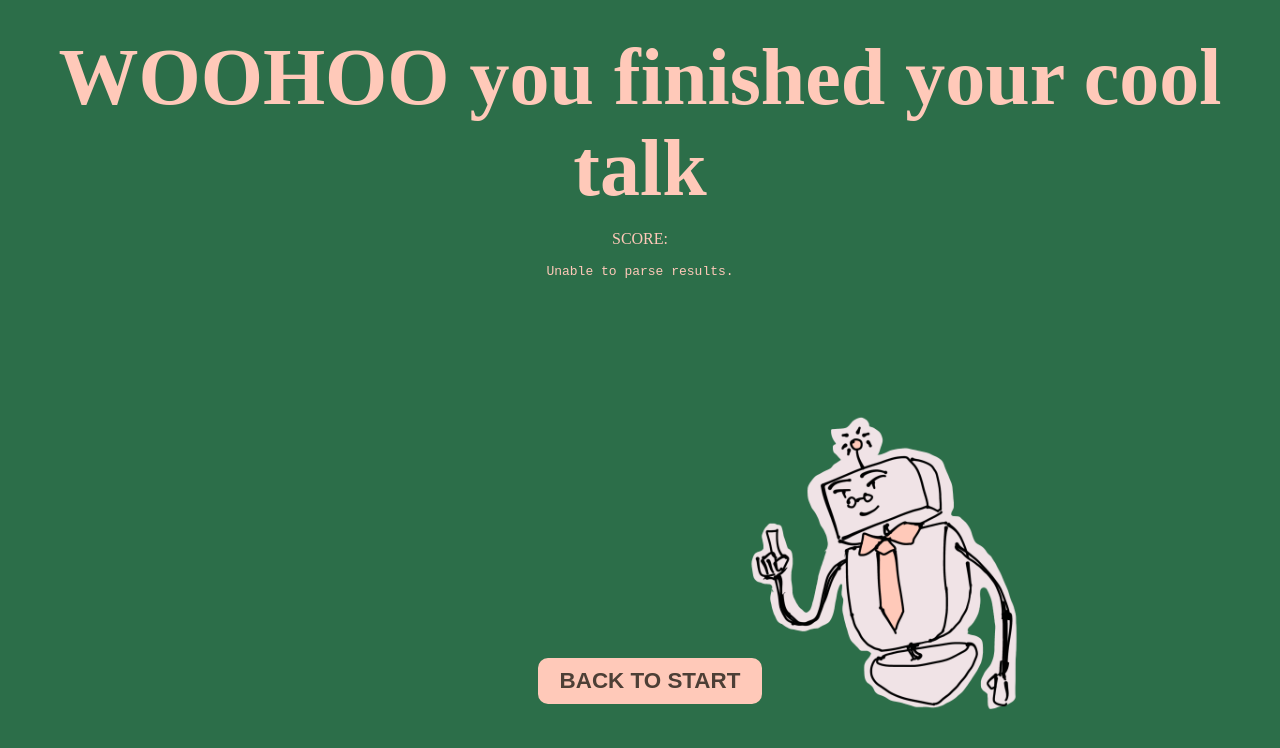
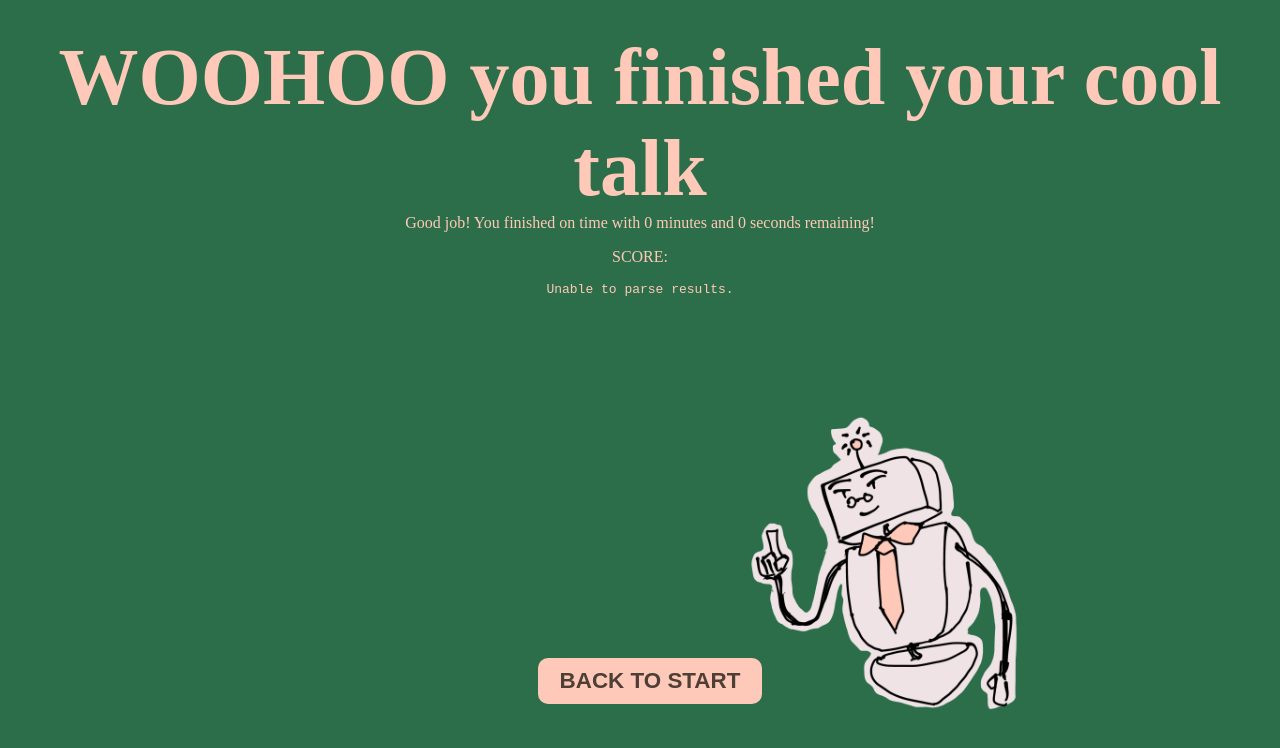
Before and after one commit to happicatalpa/nwhacks-2026, a React (Vite) app in the folder frontend/: page /results in a window 1280 px wide. Shown: the top 748 px of the page. Built offline with nearby package versions, Linux system fonts and the light colour scheme.

Commit message:
added timer summary

```diff
--- a/frontend/src/App.jsx
+++ b/frontend/src/App.jsx
@@ -25,8 +25,8 @@ function App() {
         <Routes>
         <Route path="/" element={<Home />} />          {/* Home page */}
         <Route path="/setup" element={<Setup setScript={setScript} setTimeLimitSeconds={setTimeLimitSeconds} />} />    {/* About page */}
-        <Route path="/present" element={<Presenting setTranscript={setTranscript} timeLimitSeconds={timeLimitSeconds} setCurrentSeconds={setCurrentSeconds}/>} />    {/* About page */}
-        <Route path="/results" element={<Results script={script} transcript={transcript}/>} />    {/* About page */}
+        <Route path="/present" element={<Presenting setTranscript={setTranscript} timeLimitSeconds={timeLimitSeconds} currentSeconds={currentSeconds} setCurrentSeconds={setCurrentSeconds}/>} />    {/* About page */}
+        <Route path="/results" element={<Results script={script} transcript={transcript} currentSeconds={currentSeconds} timeLimit={timeLimitSeconds}/>} />    {/* About page */}
 
         </Routes>
     </BrowserRouter>
--- a/frontend/src/components/Timer.jsx
+++ b/frontend/src/components/Timer.jsx
@@ -1,12 +1,11 @@
 import { useState, useEffect } from "react";
 
-export default function Timer({ start = 60, setCurrentSeconds }) {
+export default function Timer({ start = 60, currentSeconds, setCurrentSeconds }) {
     const [timeLeft, setTimeLeft] = useState(start);
     const [isOvertime, setIsOvertime] = useState(false);
     const [textColor, setTextColor] = useState("white");
 
     useEffect(() => {
-        setCurrentSeconds((t) => t - 1);
         if (timeLeft <= 0) {
             setIsOvertime(true);
             return;
@@ -18,6 +17,15 @@ export default function Timer({ start = 60, setCurrentSeconds }) {
 
         return () => clearInterval(intervalId);
     }, [timeLeft]);
+
+    useEffect(() => {
+
+        const intervalId = setInterval(() => {
+            setCurrentSeconds((t) => t + 1);
+        }, 1000);
+
+        return () => clearInterval(intervalId);
+    }, [currentSeconds]);
 
     // Format timeLeft seconds into MM:SS
     const formatTime = (seconds) => {
--- /dev/null
+++ b/frontend/src/features/score/TimeScore.jsx
@@ -0,0 +1,24 @@
+export default function TimeScore ({ timeLimit, currentTime }) {
+    console.log("time limit:", timeLimit);
+    console.log("current time: ", currentTime);
+    if (currentTime <= timeLimit) {
+        const leftoverTimeSeconds = timeLimit - currentTime;
+        const leftoverTimeFormatted = formatTime(leftoverTimeSeconds);
+        return (<div>{`Good job! You finished on time with ${leftoverTimeFormatted} remaining!`}</div>)
+
+    }
+    else {
+        const overtimeSeconds = currentTime - timeLimit;
+        const overtimeFormatted = formatTime(overtimeSeconds);
+        return (<div>{`Uh oh! You went over the alloted time by ${overtimeFormatted}!`}</div>)
+    }
+
+
+}
+
+export function formatTime(timeSeconds) {
+  const minutes = Math.floor(timeSeconds / 60);
+  const seconds = timeSeconds % 60;
+
+  return `${minutes} minute${minutes !== 1 ? "s" : ""} and ${seconds} second${seconds !== 1 ? "s" : ""}`;
+}
--- a/frontend/src/pages/presenting.jsx
+++ b/frontend/src/pages/presenting.jsx
@@ -6,18 +6,15 @@ import Timer from '../components/Timer.jsx'
 import SpeechToText from '../features/speech/speech-to-text.jsx'
 import { Link } from "react-router-dom";
 
-export default function Presenting({ setTranscript, timeLimitSeconds, setCurrentSeconds }) {
+export default function Presenting({ setTranscript, timeLimitSeconds, currentSeconds, setCurrentSeconds }) {
     const [count, setCount] = useState(0)
     const [sessionEnded, setSessionEnded] = useState(false);
 
-    function endSession() {
-        setSessionEnded(true);
-    }
 
     return (
         <>
             <div>
-                <Timer start={timeLimitSeconds} setCurrentSeconds={setCurrentSeconds} />
+                <Timer start={timeLimitSeconds} currentSeconds={currentSeconds} setCurrentSeconds={setCurrentSeconds} />
                 <SpeechToText setTranscript={setTranscript} sessionEnded={sessionEnded} />
             </div>
             <div className="camera-wrapper">
--- a/frontend/src/pages/results.jsx
+++ b/frontend/src/pages/results.jsx
@@ -3,8 +3,9 @@ import { Link } from "react-router-dom";
 
 import { getKeyPoints, getCheckedKeyPoints } from '../features/score/SpeechScore.jsx'
 import { useEffect, useState } from 'react'
+import TimeScore from "../features/score/TimeScore.jsx";
 
-export default function Results({script, transcript}) {
+export default function Results({script, transcript, currentSeconds, timeLimit}) {
     const [keyPoints, setKeyPoints] = useState('');
     const [checkedKeyPoints, setCheckedKeyPoints] = useState('');
     const [loading, setLoading] = useState(false);
@@ -60,6 +61,7 @@ export default function Results({script, transcript}) {
     <div>
       <div className = "resultsPage">
           <h1 className="sp-title">WOOHOO you finished your cool talk</h1>
+          <TimeScore timeLimit={timeLimit} currentTime={currentSeconds} />
           {loading ? (
         <p>Loading results...</p>
       ) : (
```
